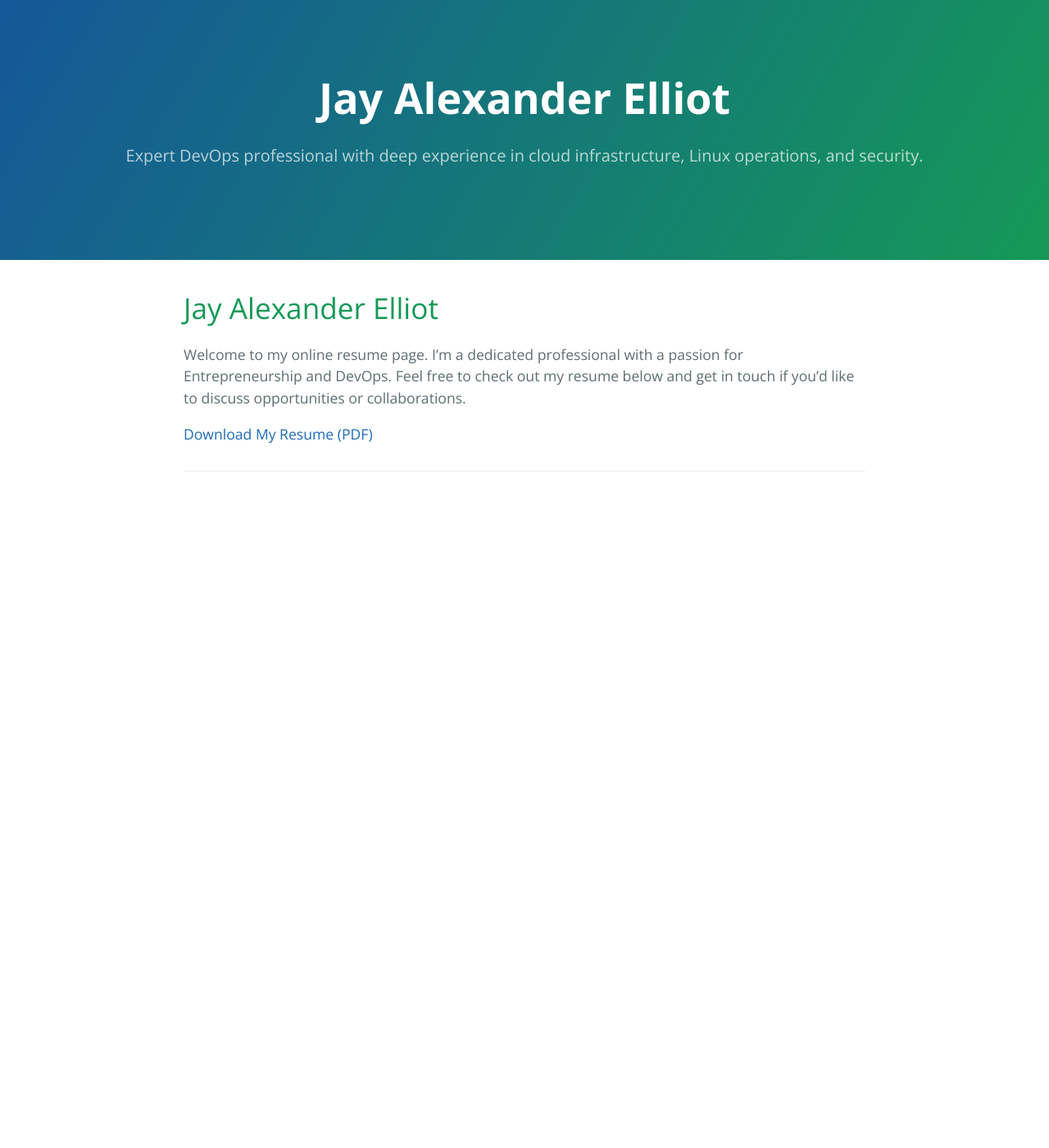
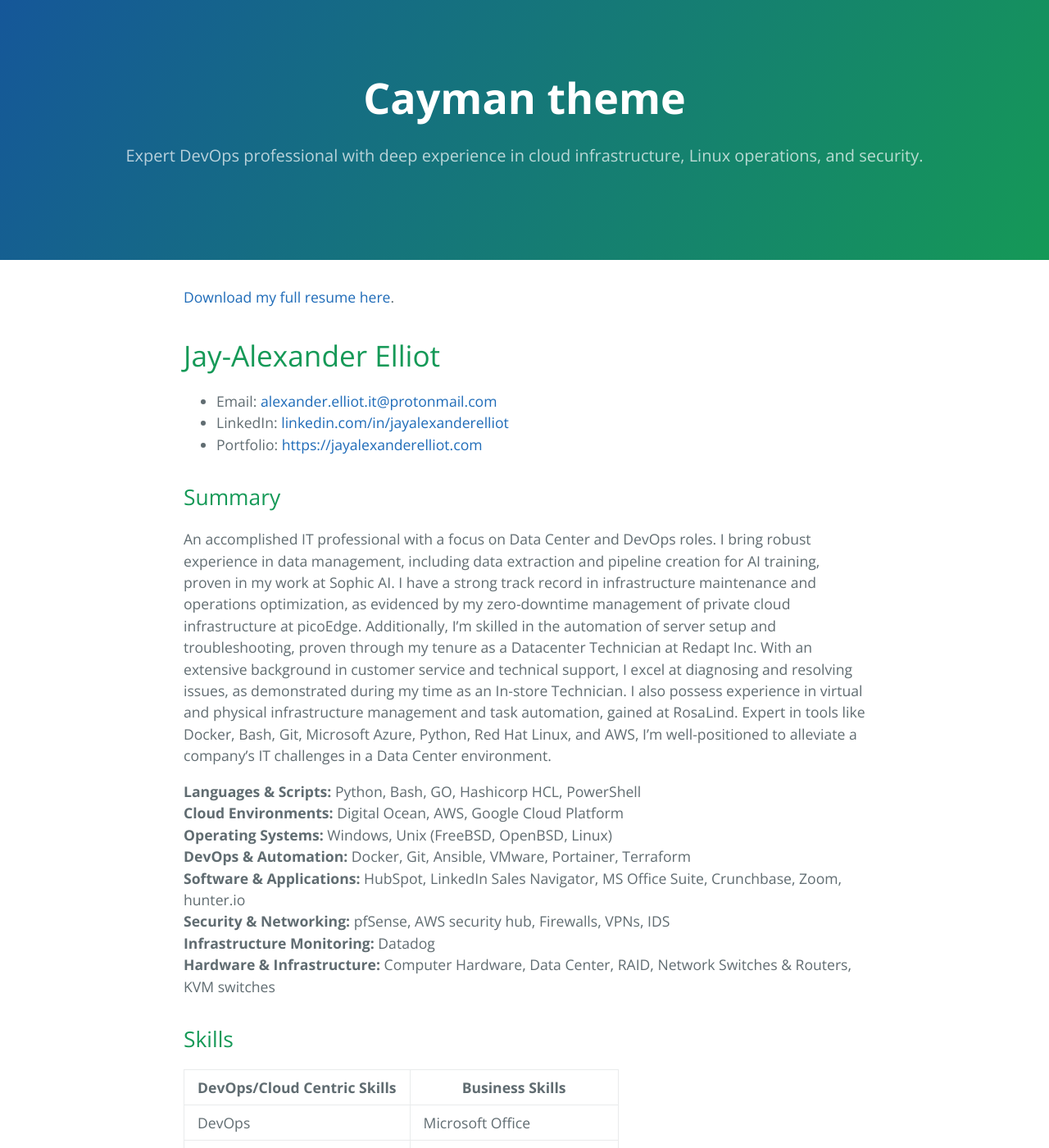
Before and after one commit to Jay-Alexander-Elliot/Jay-Alexander-Elliot.github.io, a Jekyll site: the page built from index.md, in a window 1280 px wide and 1400 px high. Shown: the whole window at 82% size. Built offline with Jekyll 4.4.1, drawn with Linux system fonts in a browser that asks for light colours; our own code applies the rules of GitHub Pages for plain Markdown files; some of the changed text lies outside the part shown.

Commit message:
Updated the index.md file with relevant information

```diff
--- a/index.md
+++ b/index.md
@@ -2,8 +2,40 @@
 layout: default
 ---
 
-# Jay Alexander Elliot
+[Download my full resume here](./assets/YourResumeFileName.pdf).
 
-Welcome to my online resume page. I'm a dedicated professional with a passion for Entrepreneurship and DevOps. Feel free to check out my resume below and get in touch if you'd like to discuss opportunities or collaborations.
+# Jay-Alexander Elliot
 
-[Download My Resume (PDF)](./resume.pdf)
+- Email: [alexander.elliot.it@protonmail.com](mailto:alexander.elliot.it@protonmail.com)
+- LinkedIn: [linkedin.com/in/jayalexanderelliot](https://linkedin.com/in/jayalexanderelliot)
+- Portfolio: [https://jayalexanderelliot.com](https://jayalexanderelliot.com)
+
+## Summary
+
+An accomplished IT professional with a focus on Data Center and DevOps roles. I bring robust experience in data management, including data extraction and pipeline creation for AI training, proven in my work at Sophic AI. I have a strong track record in infrastructure maintenance and operations optimization, as evidenced by my zero-downtime management of private cloud infrastructure at picoEdge. Additionally, I'm skilled in the automation of server setup and troubleshooting, proven through my tenure as a Datacenter Technician at Redapt Inc. With an extensive background in customer service and technical support, I excel at diagnosing and resolving issues, as demonstrated during my time as an In-store Technician. I also possess experience in virtual and physical infrastructure management and task automation, gained at RosaLind. Expert in tools like Docker, Bash, Git, Microsoft Azure, Python, Red Hat Linux, and AWS, I'm well-positioned to alleviate a company's IT challenges in a Data Center environment.
+
+**Languages & Scripts:** Python, Bash, GO, Hashicorp HCL, PowerShell
+**Cloud Environments:** Digital Ocean, AWS, Google Cloud Platform
+**Operating Systems:** Windows, Unix (FreeBSD, OpenBSD, Linux)
+**DevOps & Automation:** Docker, Git, Ansible, VMware, Portainer, Terraform
+**Software & Applications:** HubSpot, LinkedIn Sales Navigator, MS Office Suite, Crunchbase, Zoom, hunter.io
+**Security & Networking:** pfSense, AWS security hub, Firewalls, VPNs, IDS
+**Infrastructure Monitoring:** Datadog
+**Hardware & Infrastructure:** Computer Hardware, Data Center, RAID, Network Switches & Routers, KVM switches
+
+## Skills
+
+| DevOps/Cloud Centric Skills | Business Skills                 |
+|----------------------------|---------------------------------|
+| DevOps                     | Microsoft Office                |
+| Cloud Computing            | Business Development            |
+| Docker                     | Sales & Sales Development       |
+| Shell Scripting            | Customer Service                |
+| AWS                        | Documentation                   |
+| VMware vSphere             | Customer Experience             |
+| RHEL                       | Negotiation                     |
+| GCP                        | ...                             |
+| FreeBSD                    | ...                             |
+| Python                     | ...                             |
+| Go                         | ...                             |
+| HashiCorp Vault            | ...                             |
```
